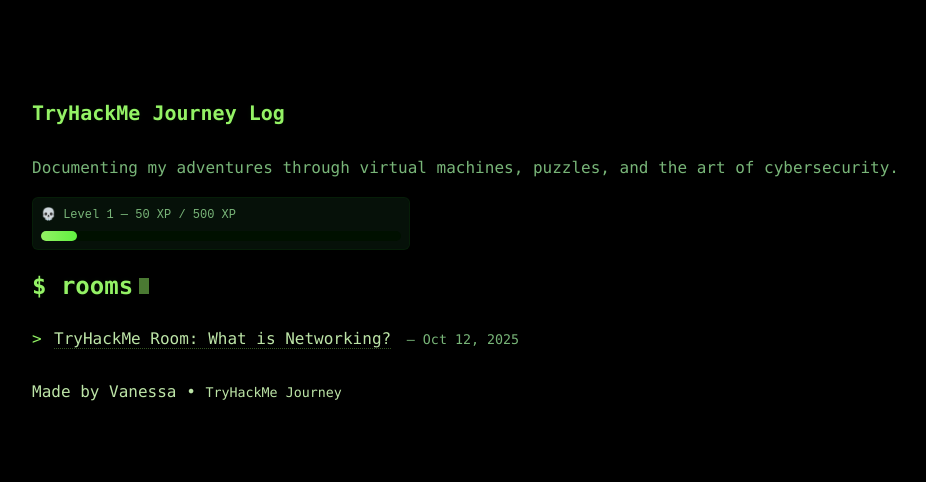
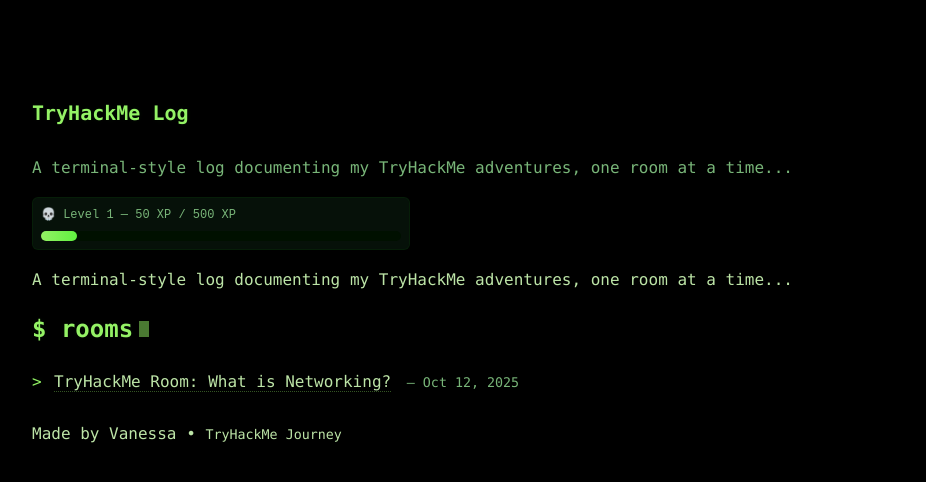
Before and after one commit to vanessa-ayer/tryhackme-log, a Jekyll site: the page built from index.md, in a window 1280 px wide. Shown: the top 482 px of the page, without its empty margins (32-958 px from the left). Built offline with Jekyll 4.4.1, drawn with Linux system fonts in a browser that asks for light colours.

Commit message:
content / update tagline

```diff
--- a/_config.yml
+++ b/_config.yml
@@ -1,5 +1,5 @@
-title: 'TryHackMe Journey Log'
-description: 'Documenting my adventures through virtual machines, puzzles, and the art of cybersecurity.'
+title: 'TryHackMe Log'
+description: 'A terminal-style log documenting my TryHackMe adventures, one room at a time...'
 # theme: jekyll-theme-hacker
 markdown: kramdown
 baseurl: '/tryhackme-log' # because this is a project site
--- a/index.md
+++ b/index.md
@@ -2,6 +2,10 @@
 layout: default
 title: 'Rooms'
 ---
+
+<p class="tagline">
+  A terminal-style log documenting my TryHackMe adventures, one room at a time...
+</p>
 
 <h2 class="type-header" data-text="$ rooms">
   <span class="type-target"></span><span class="cursor"></span>
```
